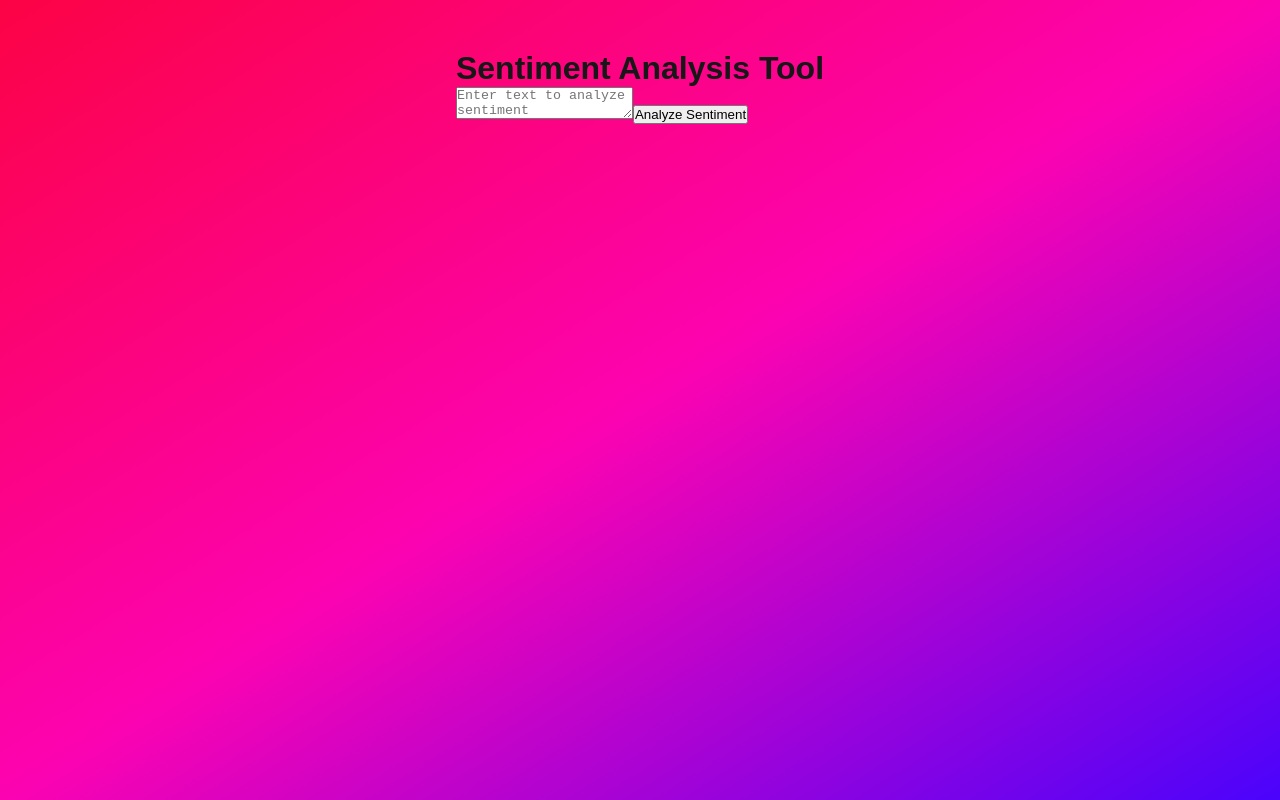
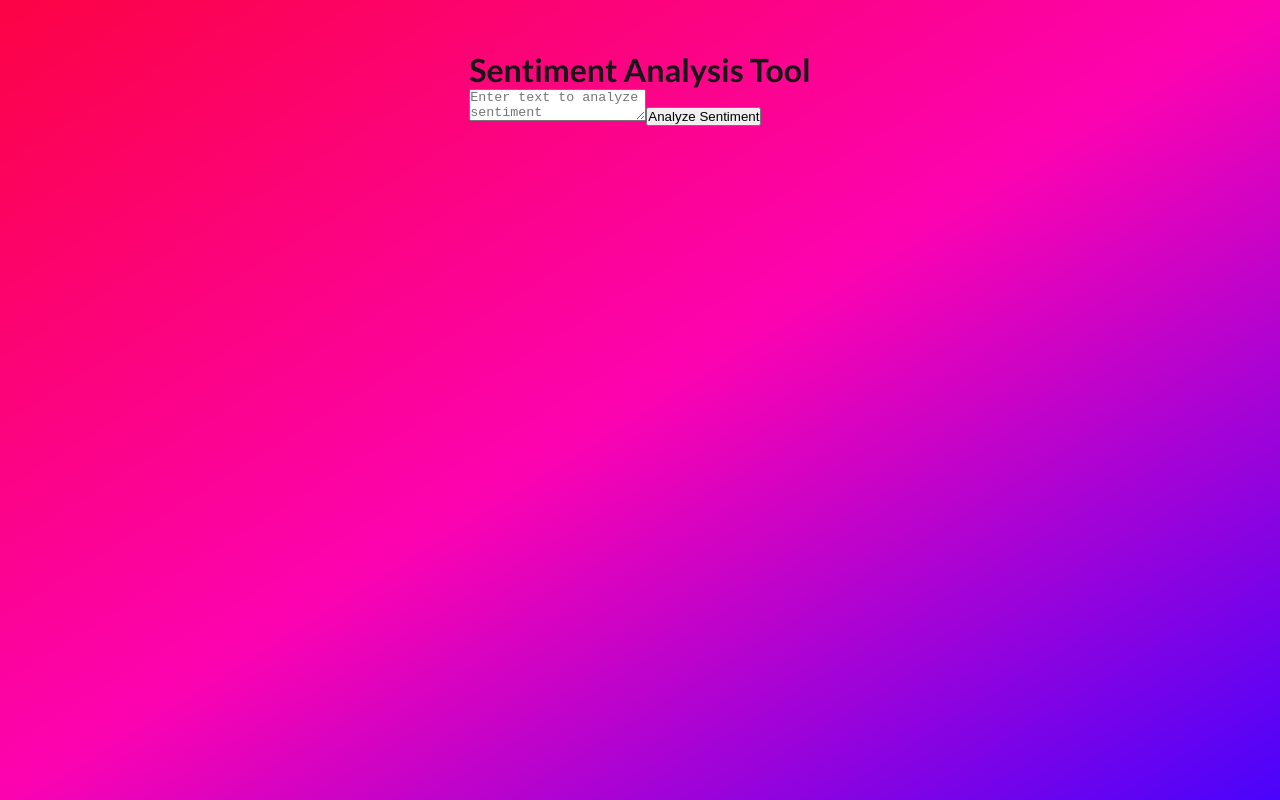
Before and after one commit to robdll/SentimentAnalysisForm, a Next.js app: page / in a window 1280 px wide. Built offline with nearby package versions, Linux system fonts and the light colour scheme.

Commit message:
adds font

```diff
--- a/pages/_document.js
+++ b/pages/_document.js
@@ -3,7 +3,12 @@ import { Html, Head, Main, NextScript } from "next/document";
 export default function Document() {
   return (
     <Html lang="en">
-      <Head />
+      <Head >
+        <link
+          href="https://fonts.googleapis.com/css2?family=Lato:wght@400;700&display=swap"
+          rel="stylesheet"
+        />
+      </Head>
       <body>
         <Main />
         <NextScript />
--- a/styles/globals.css
+++ b/styles/globals.css
@@ -10,7 +10,7 @@ body {
 
 body {
   color: var(--foreground);
-  font-family: Arial, Helvetica, sans-serif;
+  font-family: 'Lato', Arial, Helvetica, sans-serif;
   -webkit-font-smoothing: antialiased;
   background-image: linear-gradient(to bottom right, #fc0345,#fc03b1,#4a03fc);
   min-height: 100vh;
```
